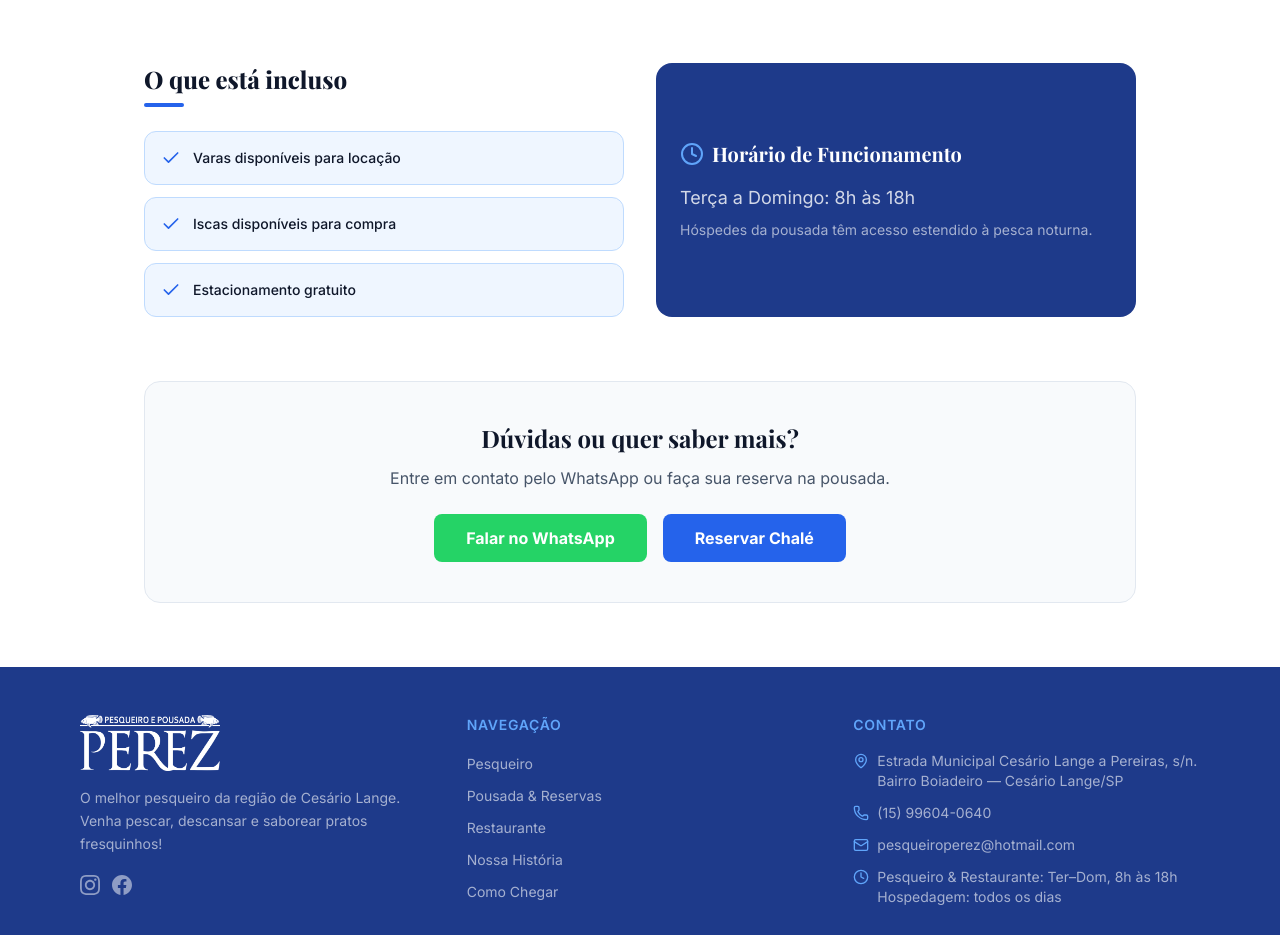
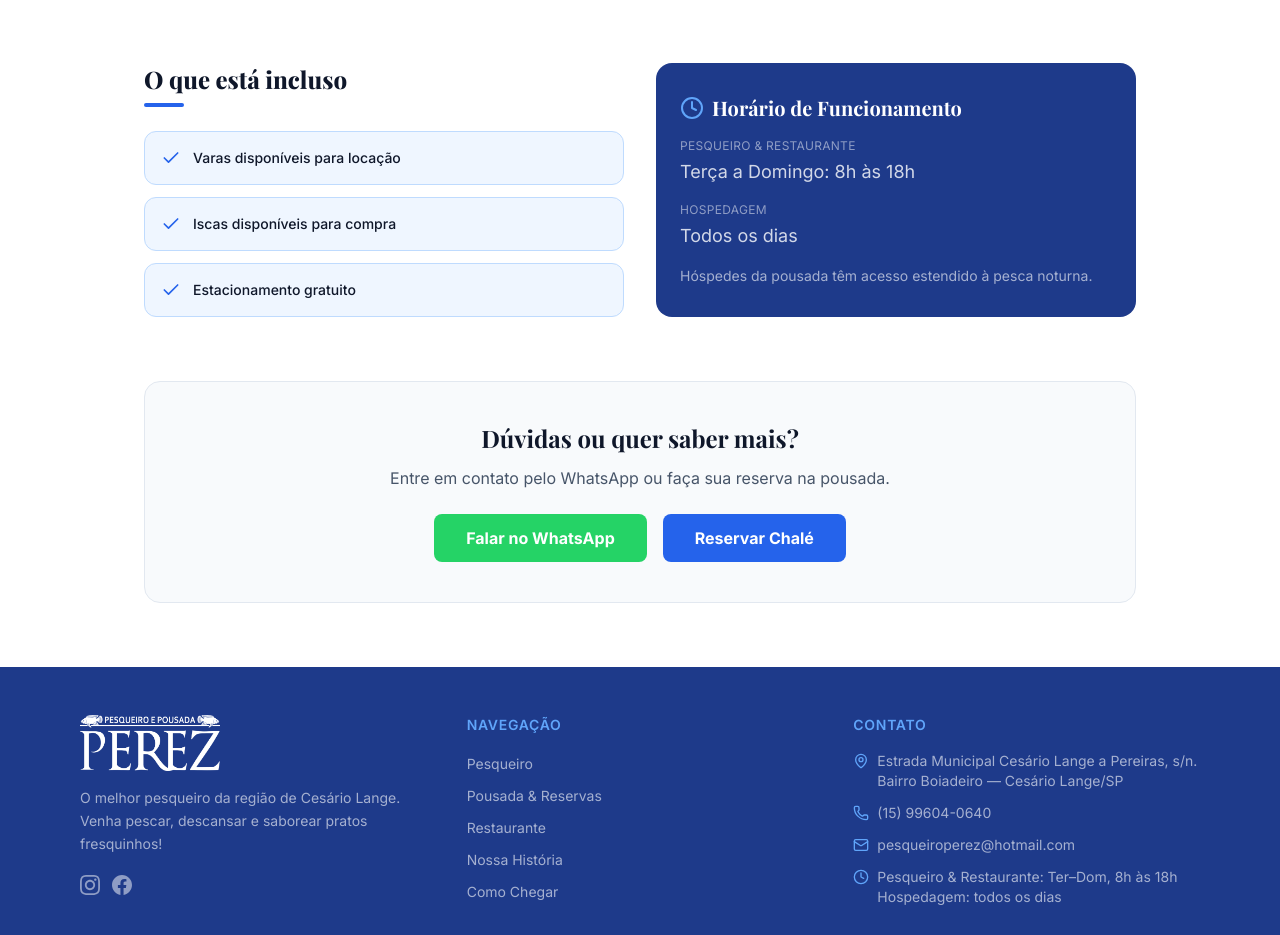
Before and after one commit to kaueperes/pesqueiroperez, a Next.js app: page /pesqueiro in a window 1280 px wide. Shown: the part 1600-2535 px from the top of the page. Built offline with nearby package versions, Linux system fonts and the light colour scheme.

Commit message:
feat: incluir horário de hospedagem no box de funcionamento do pesqueiro

```diff
--- a/src/app/pesqueiro/page.tsx
+++ b/src/app/pesqueiro/page.tsx
@@ -102,8 +102,11 @@ export default function PesqueiroPage() {
               <Clock className="text-azul-brilho w-6 h-6" />
               <h2 className="text-xl font-bold">Horário de Funcionamento</h2>
             </div>
-            <p className="text-white/80 text-lg">{pesqueiro.horario}</p>
-            <p className="text-white/60 text-sm mt-2">Hóspedes da pousada têm acesso estendido à pesca noturna.</p>
+            <p className="text-white/50 text-xs uppercase tracking-wide mb-1">Pesqueiro & Restaurante</p>
+            <p className="text-white/80 text-lg mb-4">{pesqueiro.horario}</p>
+            <p className="text-white/50 text-xs uppercase tracking-wide mb-1">Hospedagem</p>
+            <p className="text-white/80 text-lg">Todos os dias</p>
+            <p className="text-white/60 text-sm mt-4">Hóspedes da pousada têm acesso estendido à pesca noturna.</p>
           </section>
         </div>
 
```
